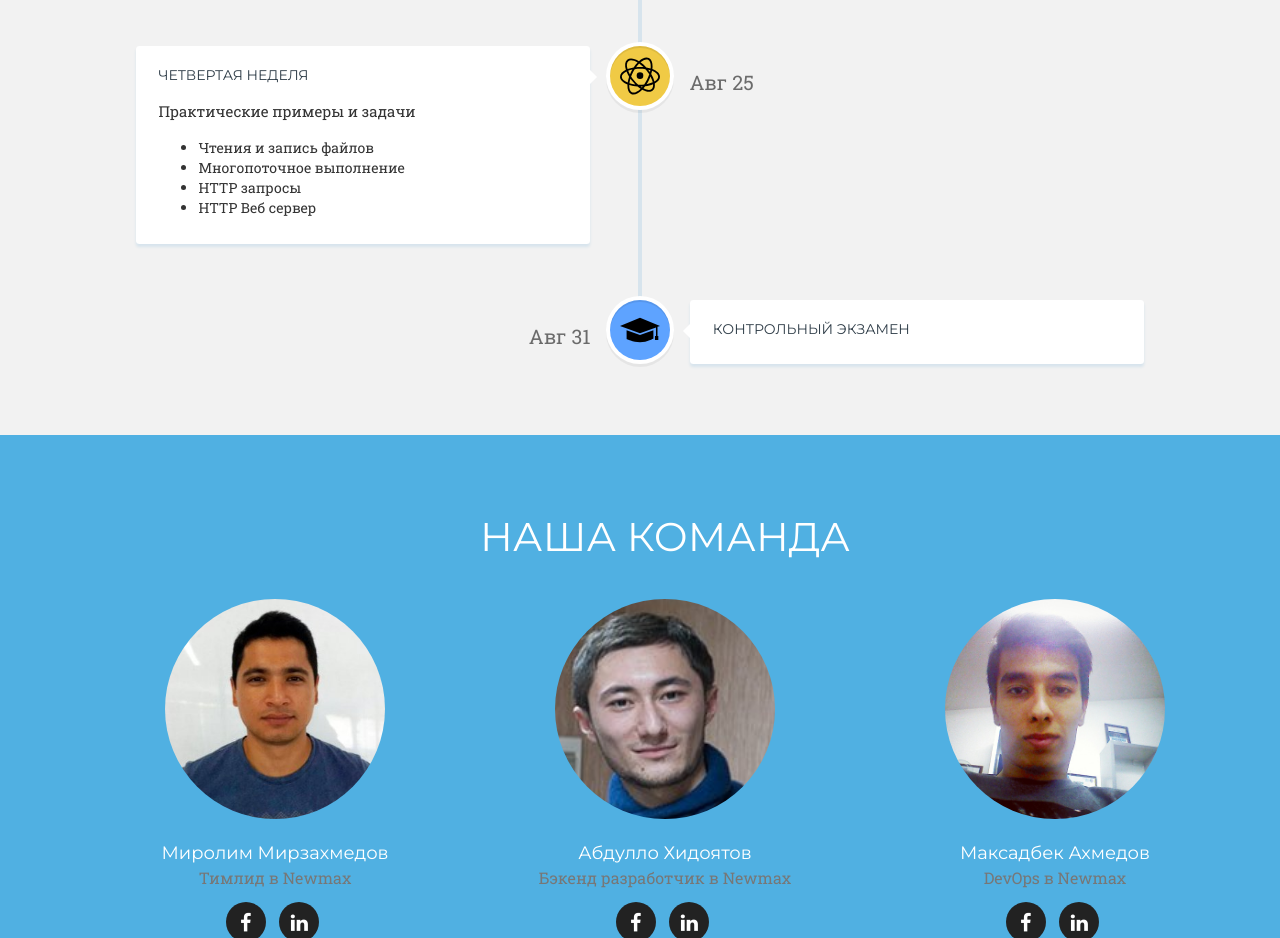
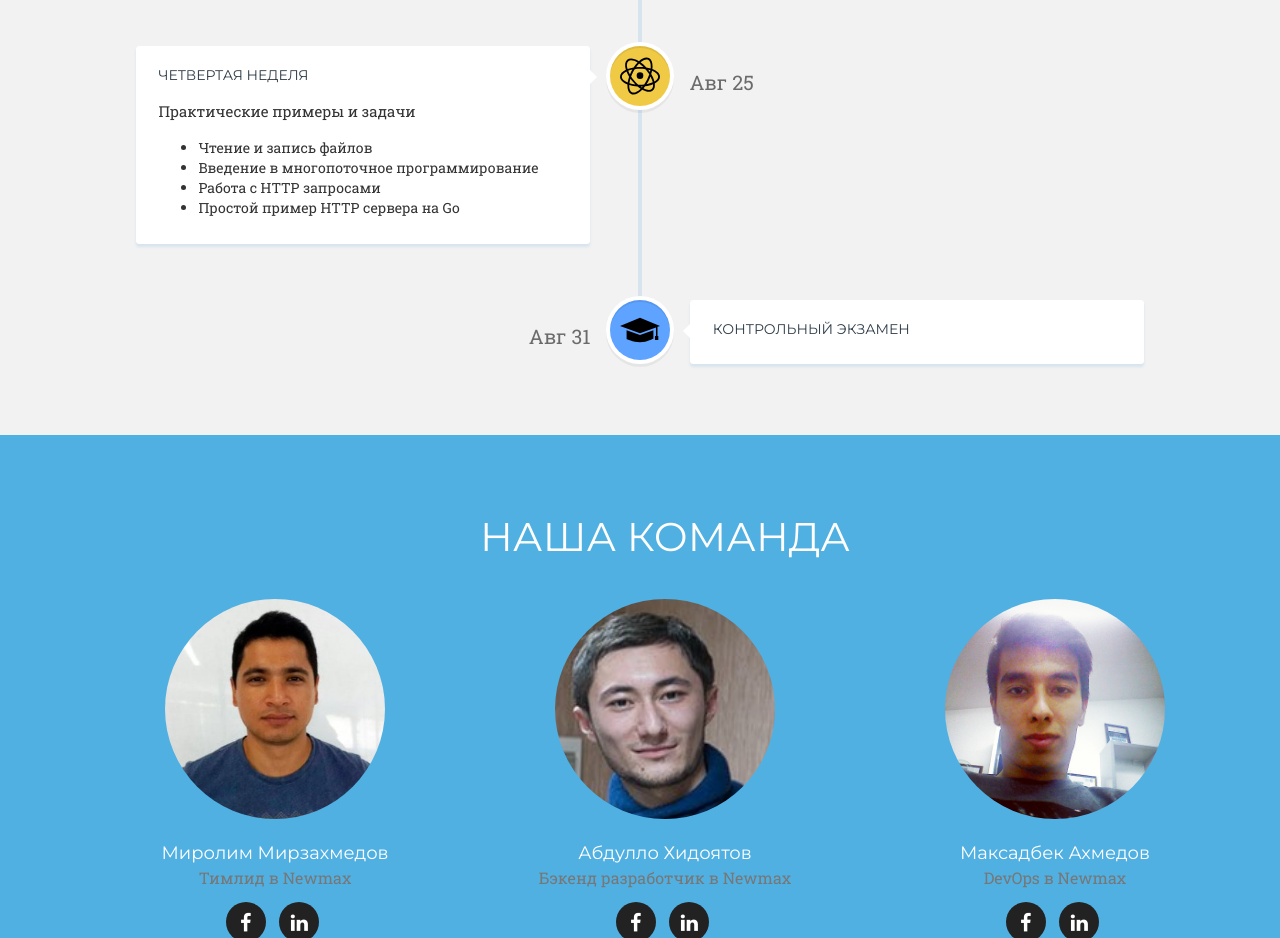
Before and after one commit to mmirolim/summer-code, a plain HTML site: page index.html in a window 1280 px wide. Shown: the part 2540-3478 px from the top of the page. Drawn offline with nearby package versions, Linux system fonts and the light colour scheme; some packages are replaced by stand-ins of ours; a web font is replaced by a local one.

Commit message:
make clearer description in 4 week

```diff
--- a/index.html
+++ b/index.html
@@ -238,10 +238,10 @@
                     <h2>ЧЕТВЕРТАЯ НЕДЕЛЯ</h2>
                     <p>Практические примеры и задачи
 		      <ul>
-		    <li>Чтения и запись файлов</li>
-    		    <li>Многопоточное выполнение</li>
-		    <li>HTTP запросы</li>
-		    <li>HTTP Веб сервер</li>
+		    <li>Чтениe и запись файлов</li>
+    		    <li>Введение в многопоточное программирование</li>
+		    <li>Работа с HTTP запросами</li>
+		    <li>Простой пример HTTP сервера на Go</li>
 		    </ul>
 		    </p>
                     <span class="cd-date">Авг 25</span>
```
